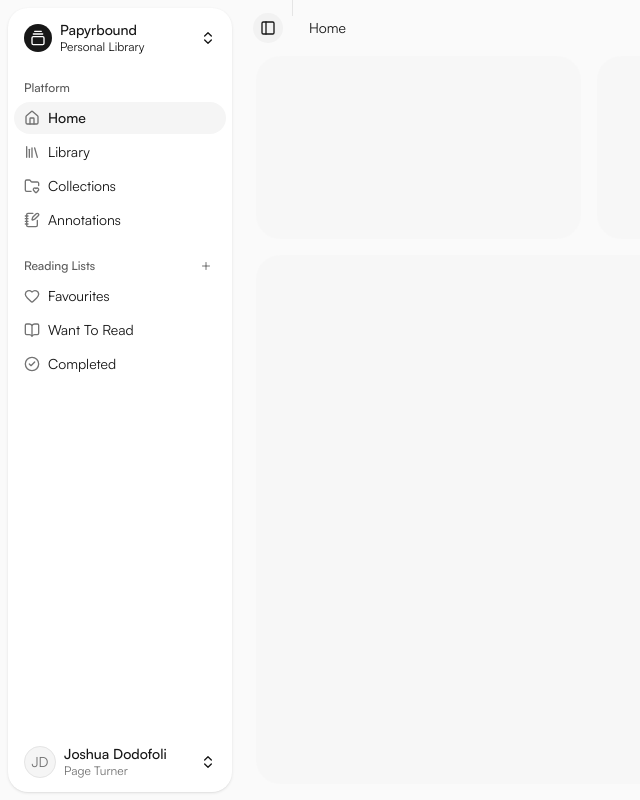
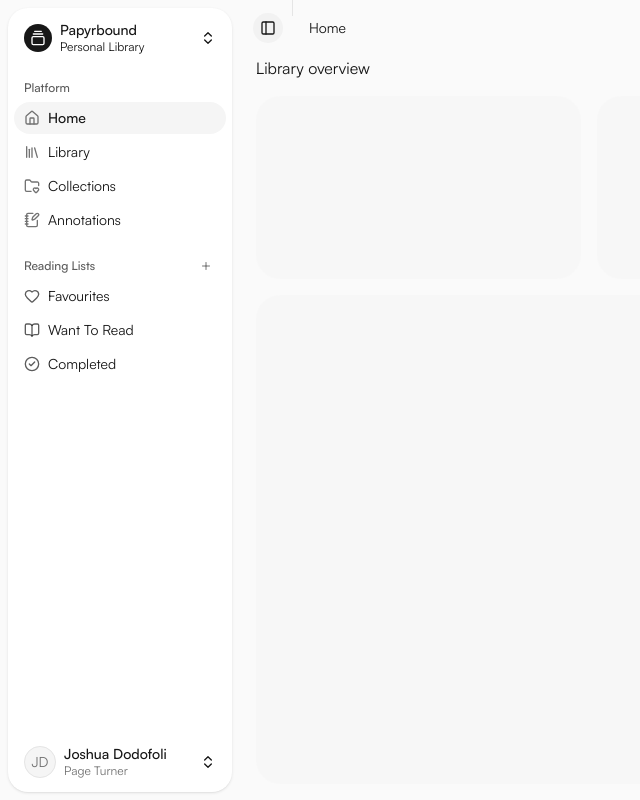
Before and after one commit to Papyrbound/papyrbound-frontend, a Next.js app: page / in a window 1280 px wide. Shown: the whole page, without its empty margins (0-640 px from the left). Built offline with nearby package versions, Linux system fonts and the light colour scheme.

Commit message:
chore: updated sidebar

```diff
--- a/src/app-shell/app-sidebar.tsx
+++ b/src/app-shell/app-sidebar.tsx
@@ -7,7 +7,6 @@ import { NavMain } from "@/app-shell/nav-main"
 import { TeamSwitcher } from "@/app-shell/team-switcher"
 import { localProfile } from "@/features/profile/model/profile"
 import { NavProfile } from "@/features/profile/ui/nav-profile"
-import { defaultReadingLists } from "@/features/reading-lists/model/reading-list"
 import { NavReadingLists } from "@/features/reading-lists/ui/nav-reading-lists"
 import {
   Sidebar,
@@ -36,7 +35,9 @@ export function AppSidebar({ ...props }: React.ComponentProps<typeof Sidebar>) {
       </SidebarHeader>
       <SidebarContent>
         <NavMain items={mainNavigation} />
-        <NavReadingLists readingLists={defaultReadingLists} />
+        <React.Suspense fallback={null}>
+          <NavReadingLists />
+        </React.Suspense>
       </SidebarContent>
       <SidebarFooter>
         <NavProfile profile={localProfile} />
--- /dev/null
+++ b/src/app/(library)/(home)/page.tsx
@@ -0,0 +1,5 @@
+import { LibraryOverview } from "@/features/home/ui/library-overview"
+
+export default function HomePage() {
+  return <LibraryOverview />
+}
--- a/src/app/(library)/page.tsx
+++ /dev/null
@@ -1,5 +0,0 @@
-import { LibraryOverview } from "@/features/library/ui/library-overview"
-
-export default function HomePage() {
-  return <LibraryOverview />
-}
--- a/src/app/layout.tsx
+++ b/src/app/layout.tsx
@@ -1,6 +1,7 @@
 import type { Metadata } from "next";
 import { AppHeader } from "@/app-shell/app-header";
 import { AppSidebar } from "@/app-shell/app-sidebar";
+import { ReadingListsProvider } from "@/features/reading-lists/stores/reading-lists-store";
 import { TooltipProvider } from "@/shared/ui/tooltip";
 import { SidebarInset, SidebarProvider } from "@/shared/ui/sidebar";
 import { cn } from "@/shared/lib/utils";
@@ -15,6 +16,7 @@ export default function RootLayout({ children }: LayoutProps<"/">) {
   return (
     <html lang="en" className={cn("h-full", "antialiased")}>
       <body className="min-h-full flex flex-col">
+        <ReadingListsProvider>
           <TooltipProvider>
             <SidebarProvider className="grid min-h-screen w-full grid-cols-[auto_minmax(0,1fr)]">
               <AppSidebar />
@@ -24,6 +26,7 @@ export default function RootLayout({ children }: LayoutProps<"/">) {
               </SidebarInset>
             </SidebarProvider>
           </TooltipProvider>
+        </ReadingListsProvider>
       </body>
     </html>
   );
--- a/src/features/library/ui/library-overview.tsx
+++ b/src/features/home/ui/library-overview.tsx
@@ -1,6 +1,7 @@
 export function LibraryOverview() {
   return (
     <div className="flex flex-1 flex-col gap-4 p-4 pt-0">
+      Library overview
       <div className="grid auto-rows-min gap-4 md:grid-cols-3">
         <div className="aspect-video rounded-xl bg-muted/50" />
         <div className="aspect-video rounded-xl bg-muted/50" />
--- a/src/features/reading-lists/model/reading-list.ts
+++ b/src/features/reading-lists/model/reading-list.ts
@@ -6,28 +6,42 @@ export type ReadingList = {
   url: string
   icon: ReadingListIcon
   isDefault?: boolean
+  isPinned?: boolean
+  sortOrder: number
+}
+
+export const MAX_PINNED_CUSTOM_LISTS = 5
+
+export function getReadingListUrl(id: string) {
+  return `/reading-lists?list=${encodeURIComponent(id)}`
 }
 
 export const defaultReadingLists: ReadingList[] = [
   {
     id: "favourites",
     name: "Favourites",
-    url: "/reading-lists#favourites",
+    url: getReadingListUrl("favourites"),
     icon: "heart",
     isDefault: true,
+    isPinned: true,
+    sortOrder: 0,
   },
   {
     id: "want-to-read",
     name: "Want To Read",
-    url: "/reading-lists#want-to-read",
+    url: getReadingListUrl("want-to-read"),
     icon: "book-open",
     isDefault: true,
+    isPinned: true,
+    sortOrder: 1,
   },
   {
     id: "completed",
     name: "Completed",
-    url: "/reading-lists#completed",
+    url: getReadingListUrl("completed"),
     icon: "completed",
     isDefault: true,
+    isPinned: true,
+    sortOrder: 2,
   },
 ]
--- /dev/null
+++ b/src/features/reading-lists/stores/reading-lists-store.tsx
@@ -0,0 +1,97 @@
+"use client"
+
+import * as React from "react"
+
+import {
+  defaultReadingLists,
+  getReadingListUrl,
+  MAX_PINNED_CUSTOM_LISTS,
+  type ReadingList,
+} from "@/features/reading-lists/model/reading-list"
+
+type ReadingListsContextValue = {
+  lists: ReadingList[]
+  createList: (name: string) => void
+  deleteList: (id: string) => void
+  togglePinned: (id: string) => void
+}
+
+const ReadingListsContext = React.createContext<ReadingListsContextValue | null>(
+  null
+)
+
+export function ReadingListsProvider({ children }: React.PropsWithChildren) {
+  const [lists, setLists] = React.useState<ReadingList[]>(defaultReadingLists)
+
+  const createList = React.useCallback((name: string) => {
+    const trimmedName = name.trim()
+    if (!trimmedName) return
+
+    setLists((current) => {
+      const id = crypto.randomUUID()
+      const nextSortOrder = current.reduce(
+        (highest, list) => Math.max(highest, list.sortOrder),
+        -1
+      ) + 1
+
+      return [
+        ...current,
+        {
+          id,
+          name: trimmedName,
+          url: getReadingListUrl(id),
+          icon: "tag",
+          isPinned: false,
+          sortOrder: nextSortOrder,
+        },
+      ]
+    })
+  }, [])
+
+  const deleteList = React.useCallback((id: string) => {
+    setLists((current) => {
+      if (current.find((list) => list.id === id)?.isDefault) return current
+      return current.filter((list) => list.id !== id)
+    })
+  }, [])
+
+  const togglePinned = React.useCallback((id: string) => {
+    setLists((current) => {
+      const target = current.find((list) => list.id === id)
+      if (!target || target.isDefault) return current
+
+      const pinnedCustomCount = current.filter(
+        (list) => !list.isDefault && list.isPinned
+      ).length
+
+      if (!target.isPinned && pinnedCustomCount >= MAX_PINNED_CUSTOM_LISTS) {
+        return current
+      }
+
+      return current.map((list) =>
+        list.id === id ? { ...list, isPinned: !list.isPinned } : list
+      )
+    })
+  }, [])
+
+  const value = React.useMemo(
+    () => ({ lists, createList, deleteList, togglePinned }),
+    [lists, createList, deleteList, togglePinned]
+  )
+
+  return (
+    <ReadingListsContext.Provider value={value}>
+      {children}
+    </ReadingListsContext.Provider>
+  )
+}
+
+export function useReadingLists() {
+  const context = React.useContext(ReadingListsContext)
+
+  if (!context) {
+    throw new Error("useReadingLists must be used within ReadingListsProvider")
+  }
+
+  return context
+}
--- a/src/features/reading-lists/ui/nav-reading-lists.tsx
+++ b/src/features/reading-lists/ui/nav-reading-lists.tsx
@@ -2,29 +2,37 @@
 
 import { useState } from "react"
 import Link from "next/link"
+import { usePathname, useSearchParams } from "next/navigation"
 import {
   BookOpenIcon,
   CheckCircle2Icon,
   CheckIcon,
   HeartIcon,
+  ListFilterIcon,
   MoreHorizontalIcon,
   PencilIcon,
+  PinIcon,
+  PinOffIcon,
   PlusIcon,
   TagIcon,
   Trash2Icon,
   type LucideIcon,
 } from "lucide-react"
 
-import type {
-  ReadingList,
-  ReadingListIcon,
+import {
+  MAX_PINNED_CUSTOM_LISTS,
+  type ReadingList,
+  type ReadingListIcon,
 } from "@/features/reading-lists/model/reading-list"
+import { useReadingLists } from "@/features/reading-lists/stores/reading-lists-store"
 import { Button } from "@/shared/ui/button"
 import { Input } from "@/shared/ui/input"
 import {
   DropdownMenu,
   DropdownMenuContent,
+  DropdownMenuGroup,
   DropdownMenuItem,
+  DropdownMenuLabel,
   DropdownMenuSeparator,
   DropdownMenuTrigger,
 } from "@/shared/ui/dropdown-menu"
@@ -45,45 +53,128 @@ const listIcons: Record<ReadingListIcon, LucideIcon> = {
   tag: TagIcon,
 }
 
-export function NavReadingLists({
-  readingLists,
+function ReadingListMenuItem({
+  item,
+  isActive,
+  canPin,
+  onDelete,
+  onTogglePinned,
 }: {
-  readingLists: ReadingList[]
+  item: ReadingList
+  isActive: boolean
+  canPin: boolean
+  onDelete: (id: string) => void
+  onTogglePinned: (id: string) => void
 }) {
   const { isMobile } = useSidebar()
-  const [lists, setLists] = useState(readingLists)
+  const ListIcon = listIcons[item.icon]
+
+  return (
+    <SidebarMenuItem>
+      <SidebarMenuButton
+        render={<Link href={item.url} />}
+        isActive={isActive}
+        tooltip={item.name}
+        className="hover:bg-sidebar-accent/70"
+      >
+        <ListIcon
+          className="size-4 fill-none text-sidebar-foreground/70"
+          aria-hidden="true"
+        />
+        <span>{item.name}</span>
+        {item.isPinned && !item.isDefault ? (
+          <PinIcon
+            className="ml-auto text-sidebar-foreground/50 group-data-[collapsible=icon]:hidden"
+            aria-label="Pinned"
+          />
+        ) : null}
+      </SidebarMenuButton>
+      <DropdownMenu>
+        <DropdownMenuTrigger
+          render={
+            <SidebarMenuAction
+              showOnHover
+              className="aria-expanded:bg-muted"
+            />
+          }
+        >
+          <MoreHorizontalIcon />
+          <span className="sr-only">More options for {item.name}</span>
+        </DropdownMenuTrigger>
+        <DropdownMenuContent
+          className="w-fit"
+          side={isMobile ? "bottom" : "right"}
+          align={isMobile ? "end" : "start"}
+        >
+          <DropdownMenuItem>
+            <PencilIcon /> Rename list
+          </DropdownMenuItem>
+          {!item.isDefault ? (
+            <>
+              <DropdownMenuItem
+                disabled={!item.isPinned && !canPin}
+                onClick={() => onTogglePinned(item.id)}
+              >
+                {item.isPinned ? <PinOffIcon /> : <PinIcon />}
+                {item.isPinned ? "Unpin from sidebar" : "Pin to sidebar"}
+              </DropdownMenuItem>
+              <DropdownMenuSeparator />
+              <DropdownMenuItem
+                variant="destructive"
+                onClick={() => onDelete(item.id)}
+              >
+                <Trash2Icon /> Delete list
+              </DropdownMenuItem>
+            </>
+          ) : null}
+        </DropdownMenuContent>
+      </DropdownMenu>
+    </SidebarMenuItem>
+  )
+}
+
+export function NavReadingLists() {
+  const { state } = useSidebar()
+  const { lists, createList, deleteList, togglePinned } = useReadingLists()
+  const pathname = usePathname()
+  const searchParams = useSearchParams()
+  const selectedListId = searchParams.get("list")
   const [isCreating, setIsCreating] = useState(false)
   const [name, setName] = useState("")
+  const [overflowQuery, setOverflowQuery] = useState("")
 
-  function createList() {
+  const orderedLists = [...lists].sort(
+    (first, second) => first.sortOrder - second.sortOrder
+  )
+  const pinnedCustomLists = orderedLists
+    .filter((list) => !list.isDefault && list.isPinned)
+    .slice(0, MAX_PINNED_CUSTOM_LISTS)
+  const collapsedLists = [
+    ...orderedLists.filter((list) => list.isDefault),
+    ...pinnedCustomLists,
+  ]
+  const collapsedIds = new Set(collapsedLists.map((list) => list.id))
+  const overflowLists = orderedLists.filter((list) => !collapsedIds.has(list.id))
+  const normalizedQuery = overflowQuery.trim().toLocaleLowerCase()
+  const filteredOverflowLists = normalizedQuery
+    ? overflowLists.filter((list) =>
+        list.name.toLocaleLowerCase().includes(normalizedQuery)
+      )
+    : overflowLists
+  const visibleLists = state === "collapsed" ? collapsedLists : orderedLists
+  const canPin = pinnedCustomLists.length < MAX_PINNED_CUSTOM_LISTS
+
+  function submitList() {
     const trimmedName = name.trim()
     if (!trimmedName) return
-    const id = crypto.randomUUID()
-    setLists((current) => [
-      ...current,
-      {
-        id,
-        name: trimmedName,
-        url: `/reading-lists#${id}`,
-        icon: "tag",
-      },
-    ])
+    createList(trimmedName)
     setName("")
     setIsCreating(false)
   }
 
-  function deleteList(id: string) {
-    setLists((current) => {
-      if (current.find((list) => list.id === id)?.isDefault) {
-        return current
-      }
-      return current.filter((list) => list.id !== id)
-    })
-  }
-
   return (
-    <SidebarGroup className="group-data-[collapsible=icon]:hidden">
-      <div className="flex items-center justify-between">
+    <SidebarGroup>
+      <div className="flex items-center justify-between group-data-[collapsible=icon]:hidden">
         <SidebarGroupLabel>Reading Lists</SidebarGroupLabel>
         <Button
           variant="ghost"
@@ -97,67 +188,86 @@ export function NavReadingLists({
       </div>
 
       <SidebarMenu>
-        {lists.map((item) => {
-          const ListIcon = listIcons[item.icon]
+        {visibleLists.map((item) => (
+          <ReadingListMenuItem
+            key={item.id}
+            item={item}
+            isActive={
+              pathname === "/reading-lists" && selectedListId === item.id
+            }
+            canPin={canPin}
+            onDelete={deleteList}
+            onTogglePinned={togglePinned}
+          />
+        ))}
 
-          return (
-            <SidebarMenuItem key={item.id} className="flex items-center justify-center">
-              <SidebarMenuButton
-                render={<Link href={item.url} />}
-                className="hover:bg-sidebar-accent/70"
+        {state === "collapsed" && overflowLists.length > 0 ? (
+          <SidebarMenuItem>
+            <DropdownMenu>
+              <DropdownMenuTrigger
+                render={
+                  <SidebarMenuButton
+                    aria-label={`More reading lists (${overflowLists.length})`}
+                    tooltip="More reading lists"
+                  />
+                }
               >
-                <ListIcon
-                  className="size-4 fill-none text-muted-foreground"
-                  aria-hidden="true"
-                />
-                <span className="text-accent-foreground hover:text-secondary-foreground">{item.name}</span>
-              </SidebarMenuButton>
-              <DropdownMenu>
-                <DropdownMenuTrigger
-                  render={
-                    <SidebarMenuAction
-                      showOnHover
-                      className="aria-expanded:bg-muted"
-                    />
-                  }
+                <ListFilterIcon />
+                <span>More lists</span>
+              </DropdownMenuTrigger>
+              <DropdownMenuContent
+                className="w-64"
+                side="right"
+                align="start"
+              >
+                <DropdownMenuGroup>
+                  <DropdownMenuLabel>
+                    {overflowLists.length} more reading lists
+                  </DropdownMenuLabel>
+                </DropdownMenuGroup>
+                <div className="px-1.5 pb-1.5">
+                  <Input
+                    value={overflowQuery}
+                    onChange={(event) => setOverflowQuery(event.target.value)}
+                    onKeyDown={(event) => event.stopPropagation()}
+                    placeholder="Find a list"
+                    aria-label="Find a reading list"
+                    className="h-9"
+                  />
+                </div>
+                <DropdownMenuSeparator />
+                {filteredOverflowLists.length > 0 ? (
+                  filteredOverflowLists.map((item) => {
+                    const ListIcon = listIcons[item.icon]
 
-                >
-                  <MoreHorizontalIcon className="" />
-                  <span className="sr-only">More options for {item.name}</span>
-                </DropdownMenuTrigger>
-                <DropdownMenuContent
-                  className="w-fit"
-                  side={isMobile ? "bottom" : "right"}
-                  align={isMobile ? "end" : "start"}
-                >
-                  <DropdownMenuItem>
-                    <PencilIcon /> Rename list
-                  </DropdownMenuItem>
-                  {!item.isDefault ? (
-                    <>
-                      <DropdownMenuSeparator />
+                    return (
                       <DropdownMenuItem
-                        variant="destructive"
-                        onClick={() => deleteList(item.id)}
+                        key={item.id}
+                        render={<Link href={item.url} />}
                       >
-                        <Trash2Icon /> Delete list
+                        <ListIcon />
+                        <span>{item.name}</span>
                       </DropdownMenuItem>
-                    </>
-                  ) : null}
-                </DropdownMenuContent>
-              </DropdownMenu>
-            </SidebarMenuItem>
-          )
-        })}
+                    )
+                  })
+                ) : (
+                  <p className="px-3.5 py-3 text-sm text-muted-foreground">
+                    No matching lists
+                  </p>
+                )}
+              </DropdownMenuContent>
+            </DropdownMenu>
+          </SidebarMenuItem>
+        ) : null}
 
         {isCreating ? (
-          <li className="space-y-2 rounded-lg border border-sidebar-border bg-sidebar-accent/50 p-2">
+          <li className="space-y-2 rounded-lg bg-sidebar-accent/50 p-2 group-data-[collapsible=icon]:hidden">
             <Input
               autoFocus
               value={name}
               onChange={(event) => setName(event.target.value)}
               onKeyDown={(event) => {
-                if (event.key === "Enter") createList()
+                if (event.key === "Enter") submitList()
                 if (event.key === "Escape") setIsCreating(false)
               }}
               placeholder="List name"
@@ -166,7 +276,7 @@ export function NavReadingLists({
             <div className="flex justify-end">
               <Button
                 size="icon-xs"
-                onClick={createList}
+                onClick={submitList}
                 aria-label="Create list"
               >
                 <CheckIcon />
--- a/src/features/reading-lists/ui/reading-list-page.tsx
+++ b/src/features/reading-lists/ui/reading-list-page.tsx
@@ -1,10 +1,23 @@
+"use client"
+
+import { useSearchParams } from "next/navigation"
+
+import { useReadingLists } from "@/features/reading-lists/stores/reading-lists-store"
+
 export function ReadingListsPage() {
+  const { lists } = useReadingLists()
+  const searchParams = useSearchParams()
+  const selectedListId = searchParams.get("list")
+  const selectedList = lists.find((list) => list.id === selectedListId)
+
   return (
     <section className="flex flex-1 flex-col gap-4 p-4 pt-0">
       <div className="rounded-xl bg-card p-6">
-        <h1 className="text-2xl">Reading lists</h1>
+        <h1 className="text-2xl">{selectedList?.name ?? "Reading lists"}</h1>
         <p className="mt-1 text-sm text-muted-foreground">
-          Select a list from the sidebar to view its books.
+          {selectedList
+            ? "Books added to this list will appear here."
+            : "Select a list from the sidebar to view its books."}
         </p>
       </div>
     </section>
```
Also changed, not shown: src/app/(library)/reading-lists/page.tsx (+7 -1 lines). Lines whose indentation alone changed are shown as unchanged.
